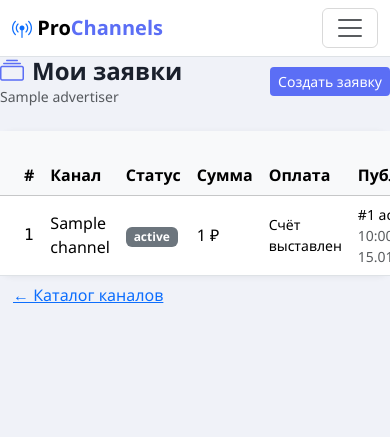
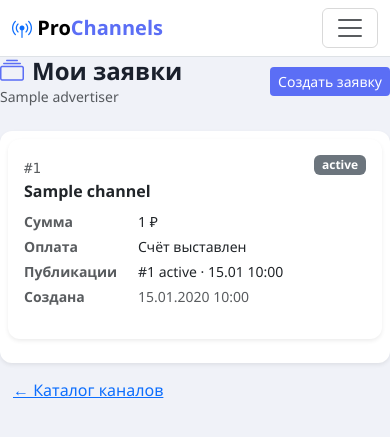
Before and after one commit to popovartem1997/pro_channels, a Django app: template templates/advertisers/ad_application_list.html in a window 390 px wide. Shown: the top 437 px of the page. Run offline with Django 4.2, Linux system fonts and the light colour scheme; the template is opened without the code that fills it: most values are stand-ins (such as "Sample title", 1, 10 or a date in 2020); some libraries are stand-ins or nearby versions.

Commit message:
chore: git save (2026-04-04 00:48) — templates/advertisers/ad_application_list.html templates/advertisers/campaign_checkout.html templates/advertisers/campaign_pending_owner.html

```diff
--- a/templates/advertisers/ad_application_list.html
+++ b/templates/advertisers/ad_application_list.html
@@ -10,10 +10,67 @@
   <a href="{% url 'advertisers:campaign_new' %}" class="btn btn-brand btn-sm">Создать заявку</a>
 </div>
 
-<div class="card">
+<div class="card border-0 shadow-sm">
   <div class="card-body p-0">
     {% if applications %}
-    <div class="table-responsive">
+
+    {# ——— Телефон: карточки ——— #}
+    <div class="d-md-none px-2 py-2">
+      {% for a in applications %}
+      <div class="card border-0 shadow-sm mb-3">
+        <div class="card-body py-3 px-3">
+          <div class="d-flex justify-content-between align-items-start gap-2 mb-2">
+            <div class="min-w-0">
+              <span class="font-monospace text-muted small">#{{ a.pk }}</span>
+              <div class="fw-semibold text-break">{{ a.channel.name }}</div>
+            </div>
+            <span class="badge bg-secondary flex-shrink-0">{{ a.get_status_display }}</span>
+          </div>
+          <dl class="row small mb-3 gx-0 gy-1">
+            <dt class="col-4 text-muted">Сумма</dt>
+            <dd class="col-8 mb-0">{{ a.total_amount }} ₽</dd>
+            <dt class="col-4 text-muted">Оплата</dt>
+            <dd class="col-8 mb-0">
+              {% if a.invoice %}
+                {% if a.invoice.is_paid %}<span class="text-success">Оплачено</span>{% else %}Счёт выставлен{% endif %}
+              {% elif a.payment_method == 'transfer' %}
+                Перевод{% if a.transfer_marked_received %} ✓{% endif %}
+              {% else %}—{% endif %}
+            </dd>
+            <dt class="col-4 text-muted">Публикации</dt>
+            <dd class="col-8 mb-0">
+              {% with cps=a.campaign_posts.all %}
+                {% if cps|length %}
+                  {% for p in cps %}
+                    <span class="d-block">#{{ p.pk }} {{ p.get_status_display }}{% if p.scheduled_at %} · {{ p.scheduled_at|date:"d.m H:i" }}{% endif %}</span>
+                  {% endfor %}
+                {% else %}
+                  {% if a.status == 'paid' or a.status == 'scheduled' or a.status == 'published' %}ожидают{% else %}—{% endif %}
+                {% endif %}
+              {% endwith %}
+            </dd>
+            <dt class="col-4 text-muted">Создана</dt>
+            <dd class="col-8 mb-0 text-muted">{{ a.created_at|date:"d.m.Y H:i" }}</dd>
+          </dl>
+          <div class="d-flex flex-wrap gap-2">
+            {% if a.status == 'draft' %}
+            <a href="{% url 'advertisers:campaign_resume' a.pk %}" class="btn btn-sm btn-brand">Продолжить</a>
+            <button type="button" class="btn btn-sm btn-outline-danger" title="Удалить заявку" data-bs-toggle="modal" data-bs-target="#deleteCampaignModal" data-delete-url="{% url 'advertisers:campaign_delete' a.pk %}" data-app-pk="{{ a.pk }}" data-channel-name="{{ a.channel.name }}"><i class="bi bi-trash me-1"></i>Удалить</button>
+            {% elif a.status == 'pending_owner' %}
+            <a href="{% url 'advertisers:campaign_pending_owner' a.pk %}" class="btn btn-sm btn-brand">Согласование</a>
+            {% elif a.status == 'approved_for_payment' %}
+            <a href="{% url 'advertisers:campaign_checkout' a.pk %}" class="btn btn-sm btn-brand">Оплатить</a>
+            {% elif a.status == 'awaiting_payment' and a.payment_method == 'transfer' %}
+            <a href="{% url 'advertisers:campaign_transfer_wait' a.pk %}" class="btn btn-sm btn-outline-primary">Реквизиты</a>
+            {% endif %}
+          </div>
+        </div>
+      </div>
+      {% endfor %}
+    </div>
+
+    {# ——— Десктоп: таблица ——— #}
+    <div class="d-none d-md-block table-responsive">
       <table class="table table-hover align-middle mb-0">
         <thead class="table-light">
           <tr>
@@ -23,9 +80,8 @@
             <th>Сумма</th>
             <th>Оплата</th>
             <th>Публикации</th>
-            <th>Владелец канала</th>
             <th>Создана</th>
-            <th class="pe-4 text-end">Действия</th>
+            <th class="pe-4 text-end" style="min-width: 11rem;">Действия</th>
           </tr>
         </thead>
         <tbody>
@@ -56,43 +112,34 @@
                 {% endif %}
               {% endwith %}
             </td>
-            <td class="small">
-              {% with o=a.channel.owner %}
-                {% if o.ad_payment_phone %}
-                  <span class="text-nowrap">{{ o.ad_payment_phone }}</span>
-                {% elif o.email %}
-                  <a href="mailto:{{ o.email }}">{{ o.email }}</a>
-                {% else %}
-                  <span class="text-muted">—</span>
+            <td class="small text-muted">{{ a.created_at|date:"d.m.Y H:i" }}</td>
+            <td class="pe-4 text-end">
+              <div class="d-flex flex-wrap gap-1 justify-content-end">
+                {% if a.status == 'draft' %}
+                <a href="{% url 'advertisers:campaign_resume' a.pk %}" class="btn btn-sm btn-brand">Продолжить</a>
+                <button type="button" class="btn btn-sm btn-outline-danger" title="Удалить заявку" data-bs-toggle="modal" data-bs-target="#deleteCampaignModal" data-delete-url="{% url 'advertisers:campaign_delete' a.pk %}" data-app-pk="{{ a.pk }}" data-channel-name="{{ a.channel.name }}"><i class="bi bi-trash me-1"></i>Удалить</button>
+                {% elif a.status == 'pending_owner' %}
+                <a href="{% url 'advertisers:campaign_pending_owner' a.pk %}" class="btn btn-sm btn-brand">Согласование</a>
+                {% elif a.status == 'approved_for_payment' %}
+                <a href="{% url 'advertisers:campaign_checkout' a.pk %}" class="btn btn-sm btn-brand">Оплатить</a>
+                {% elif a.status == 'awaiting_payment' and a.payment_method == 'transfer' %}
+                <a href="{% url 'advertisers:campaign_transfer_wait' a.pk %}" class="btn btn-sm btn-outline-primary">Реквизиты</a>
                 {% endif %}
-              {% endwith %}
-            </td>
-            <td class="small text-muted">{{ a.created_at|date:"d.m.Y H:i" }}</td>
-            <td class="pe-4 small text-end text-nowrap">
-              <a href="{% url 'advertisers:campaign_contacts' a.pk %}">Контакты</a>
-              {% if a.status == 'draft' %}
-              · <a href="{% url 'advertisers:campaign_resume' a.pk %}">Продолжить</a>
-              · <button type="button" class="btn btn-link text-danger p-0 align-baseline text-decoration-none border-0" title="Удалить заявку" aria-label="Удалить заявку" data-bs-toggle="modal" data-bs-target="#deleteCampaignModal" data-delete-url="{% url 'advertisers:campaign_delete' a.pk %}" data-app-pk="{{ a.pk }}" data-channel-name="{{ a.channel.name }}"><i class="bi bi-trash"></i></button>
-              {% elif a.status == 'pending_owner' %}
-              · <a href="{% url 'advertisers:campaign_pending_owner' a.pk %}">Согласование</a>
-              {% elif a.status == 'approved_for_payment' %}
-              · <a href="{% url 'advertisers:campaign_checkout' a.pk %}">Оплатить</a>
-              {% elif a.status == 'awaiting_payment' and a.payment_method == 'transfer' %}
-              · <a href="{% url 'advertisers:campaign_transfer_wait' a.pk %}">Реквизиты</a>
-              {% endif %}
+              </div>
             </td>
           </tr>
           {% endfor %}
         </tbody>
       </table>
     </div>
+
     {% else %}
     <p class="text-muted p-4 mb-0">Пока нет заявок. <a href="{% url 'advertisers:campaign_new' %}">Создать первую</a></p>
     {% endif %}
   </div>
 </div>
 
-<a href="{% url 'advertisers:catalog' %}" class="btn btn-link">← Каталог каналов</a>
+<a href="{% url 'advertisers:catalog' %}" class="btn btn-link mt-2">← Каталог каналов</a>
 
 <div class="modal fade" id="deleteCampaignModal" tabindex="-1" aria-labelledby="deleteCampaignModalLabel" aria-hidden="true">
   <div class="modal-dialog modal-dialog-centered">
--- a/templates/advertisers/campaign_checkout.html
+++ b/templates/advertisers/campaign_checkout.html
@@ -7,7 +7,6 @@
 </div>
 {% include 'advertisers/_campaign_steps.html' with step=7 app=app %}
 <div class="alert alert-success small mb-3">Владелец канала одобрил заявку. Выберите способ оплаты — после этого будет выставлен счёт.</div>
-<p class="small mb-3"><a href="{% url 'advertisers:campaign_contacts' app.pk %}">Контакты по заявке #{{ app.pk }}</a></p>
 {% if not app.contract_signed_at %}
 <div class="alert alert-warning">Сначала подпишите договор.</div>
 <a href="{% url 'advertisers:campaign_contract' app.pk %}" class="btn btn-outline-primary">К договору</a>
--- a/templates/advertisers/campaign_pending_owner.html
+++ b/templates/advertisers/campaign_pending_owner.html
@@ -9,9 +9,8 @@
 <div class="card border-0 shadow-sm mb-3">
   <div class="card-body">
     <p class="mb-2">Отправлено: {% if app.submitted_to_owner_at %}{{ app.submitted_to_owner_at|date:"d.m.Y H:i" }}{% else %}—{% endif %}</p>
-    <p class="small text-muted mb-3">Обычно ответ занимает до нескольких рабочих дней — уточнить можно по контактам ниже.</p>
-    <a href="{% url 'advertisers:campaign_contacts' app.pk %}" class="btn btn-outline-primary btn-sm">Контакты по заявке #{{ app.pk }}</a>
-    <a href="{% url 'advertisers:campaign_list' %}" class="btn btn-link btn-sm">Мои заявки</a>
+    <p class="small text-muted mb-3">Обычно ответ занимает до нескольких рабочих дней.</p>
+    <a href="{% url 'advertisers:campaign_list' %}" class="btn btn-outline-secondary btn-sm">Мои заявки</a>
   </div>
 </div>
 {% endblock %}
```
